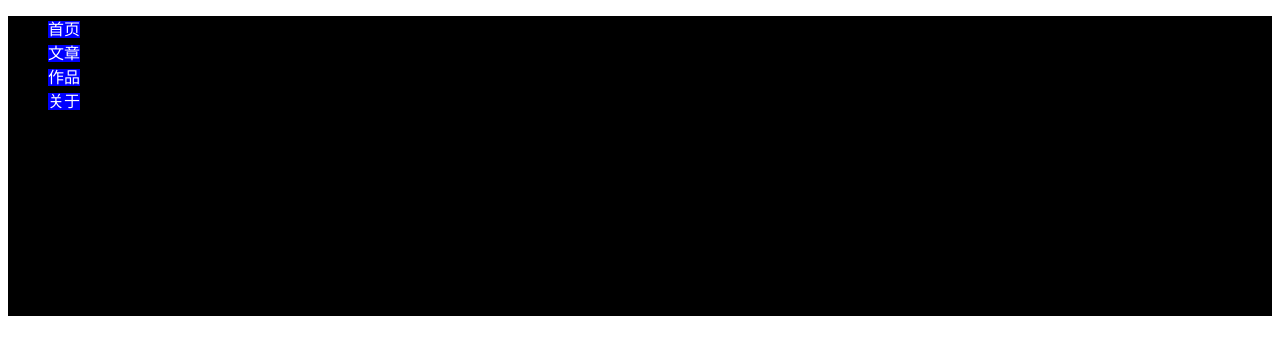
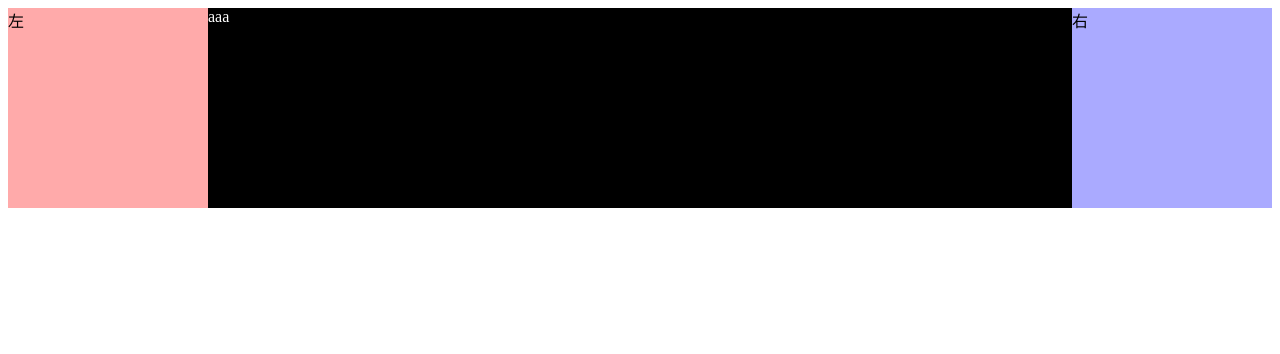
Before and after one commit to shaolongM17X/learningWebProgramming, a plain HTML site: page baidu-ife/task01/testing.html in a window 1280 px wide. Drawn offline with Linux system fonts and the light colour scheme.

Commit message:
双飞翼 nb

```diff
--- a/baidu-ife/task01/testing.html
+++ b/baidu-ife/task01/testing.html
@@ -1,30 +1,47 @@
-<!DOCTYPE html>
+<!doctype html>
 <html>
 <head>
-	<meta charset="UTF-8">
-	<title>testing</title>
-	<style type="text/css">
-		header {
-			background-color: black;
-			height: 300px;
-		}
+    <title> 双飞翼布局</title>
+    <meta charset="utf-8" />
+    <style>
+        .main{
+            width:100%;
+            height:200px;
+            background-color:black;
+            float:left;
+            color: white;
+        }
 
-		a {
-			background-color: blue;
-			text-decoration: none;
-			color: white;
-		}
-	</style>
+        .left{
+            width:200px;
+            height:200px;
+            background-color:#faa;
+            float:left;
+            margin-left:-100%;
+            position: relative;
+            left: -200px;
+        }
+
+        .right{
+            width:200px;
+            height:200px;
+            background-color:#aaf;
+            float:left;
+            margin-left:-200px;
+            position: relative;
+            right: -200px;
+        }
+
+        #bd {
+        	padding: 0 200px 0 200px;
+        }
+    </style>
 </head>
-<body>
-	<header>
-		<ul class="nav">
-			<li><a href="#">首页</a></li>
-			<li><a href="#">文章</a></li>
-			<li><a href="#">作品</a></li>
-			<li><a href="#">关于</a></li>
-		</ul>
-
-	</header>
-</body>
+ <body>
+  	<div id="bd">
+  		<div class="main">aaa</div>
+  		<div class="left">左</div>
+  		<div class="right">右</div>
+  	</div>
+ </body>
 </html>
```
